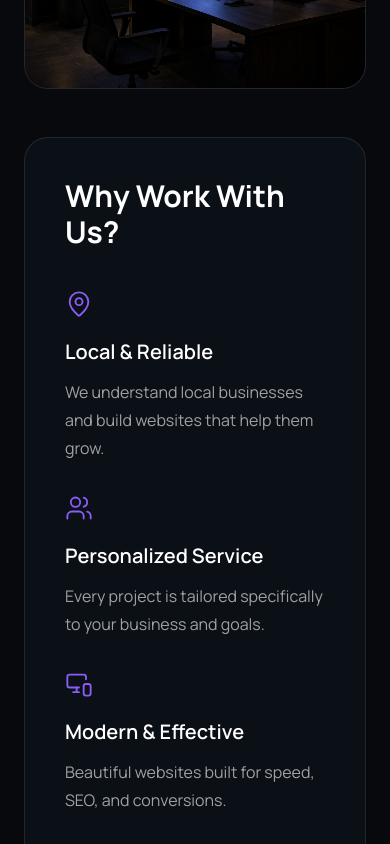
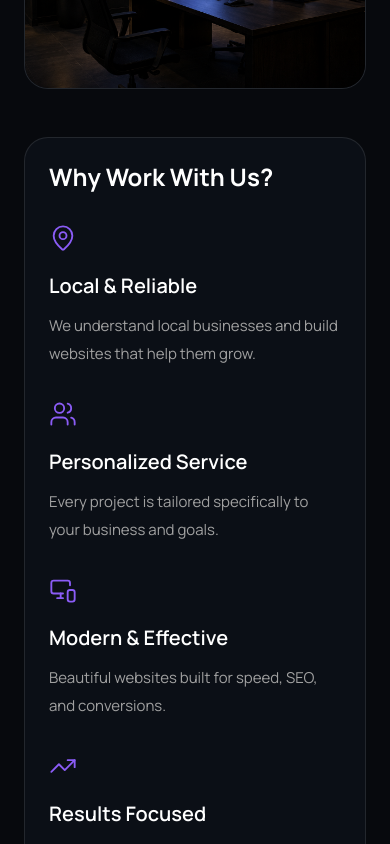
Before and after one commit to solveradigitalagency/solvera-digital-v2, a Next.js app: page /about in a window 390 px wide. Shown: the part 940-1784 px from the top of the page. Built offline with nearby package versions, Linux system fonts and the light colour scheme.

Commit message:
Update WhyWork.tsx

```diff
--- a/components/about/WhyWork.tsx
+++ b/components/about/WhyWork.tsx
@@ -59,15 +59,15 @@ const items = [
 
 export default function WhyWork() {
   return (
-    <section className="pb-16">
+    <section className="pb-12 md:pb-16">
       <Container>
-        <div className="rounded-3xl border border-white/10 bg-[#0B0F16] p-10">
+        <div className="rounded-3xl border border-white/10 bg-[#0B0F16] p-6 md:p-8 lg:p-10">
 
-          <h2 className="mb-10 text-3xl font-bold text-white">
+          <h2 className="mb-8 text-2xl font-bold leading-tight text-white sm:text-3xl md:mb-10">
             Why Work With Us?
           </h2>
 
-          <div className="grid gap-8 md:grid-cols-2 xl:grid-cols-4">
+          <div className="grid grid-cols-1 gap-8 sm:grid-cols-2 xl:grid-cols-4">
             {items.map((item) => (
               <div key={item.title}>
                 <div className="mb-5 text-[#7C5CFF]">
@@ -78,7 +78,7 @@ export default function WhyWork() {
                   {item.title}
                 </h3>
 
-                <p className="mt-3 leading-7 text-neutral-400">
+                <p className="mt-3 text-[15px] leading-7 text-neutral-400 sm:text-base">
                   {item.description}
                 </p>
               </div>
```
